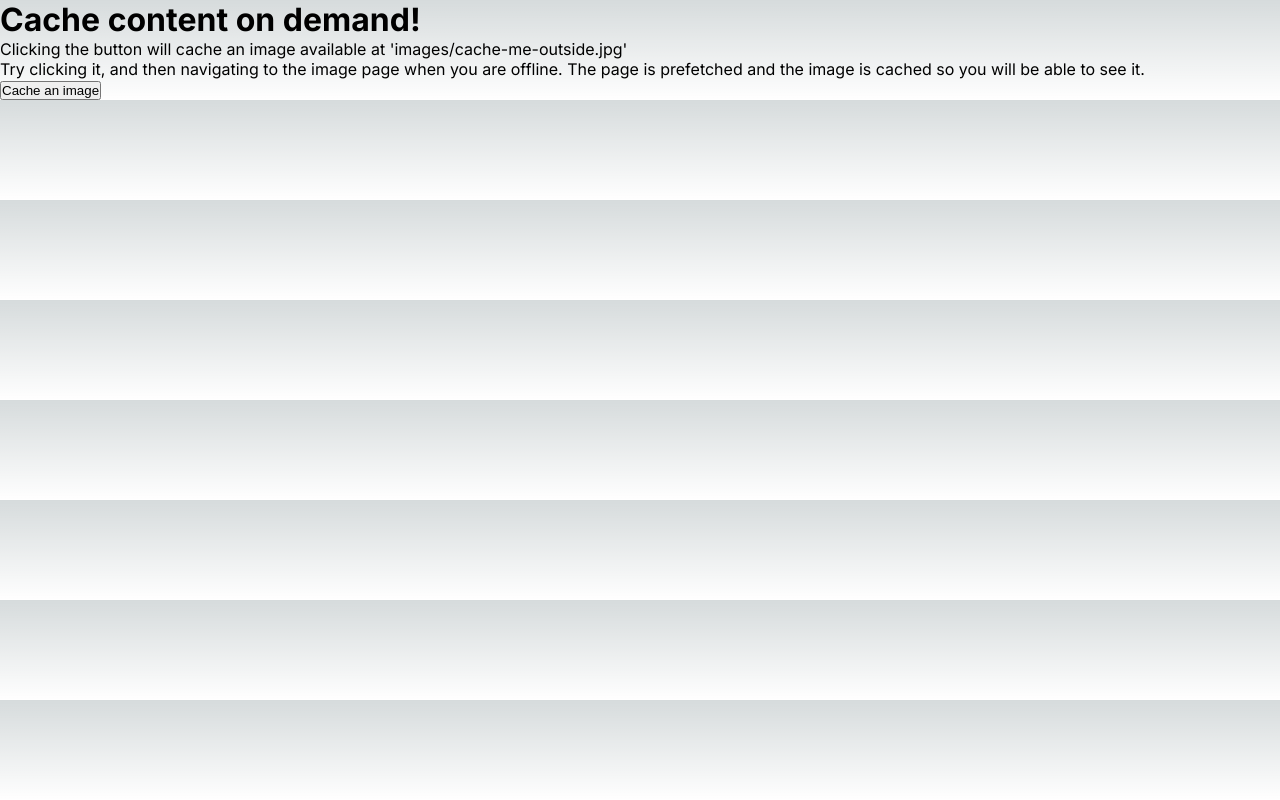
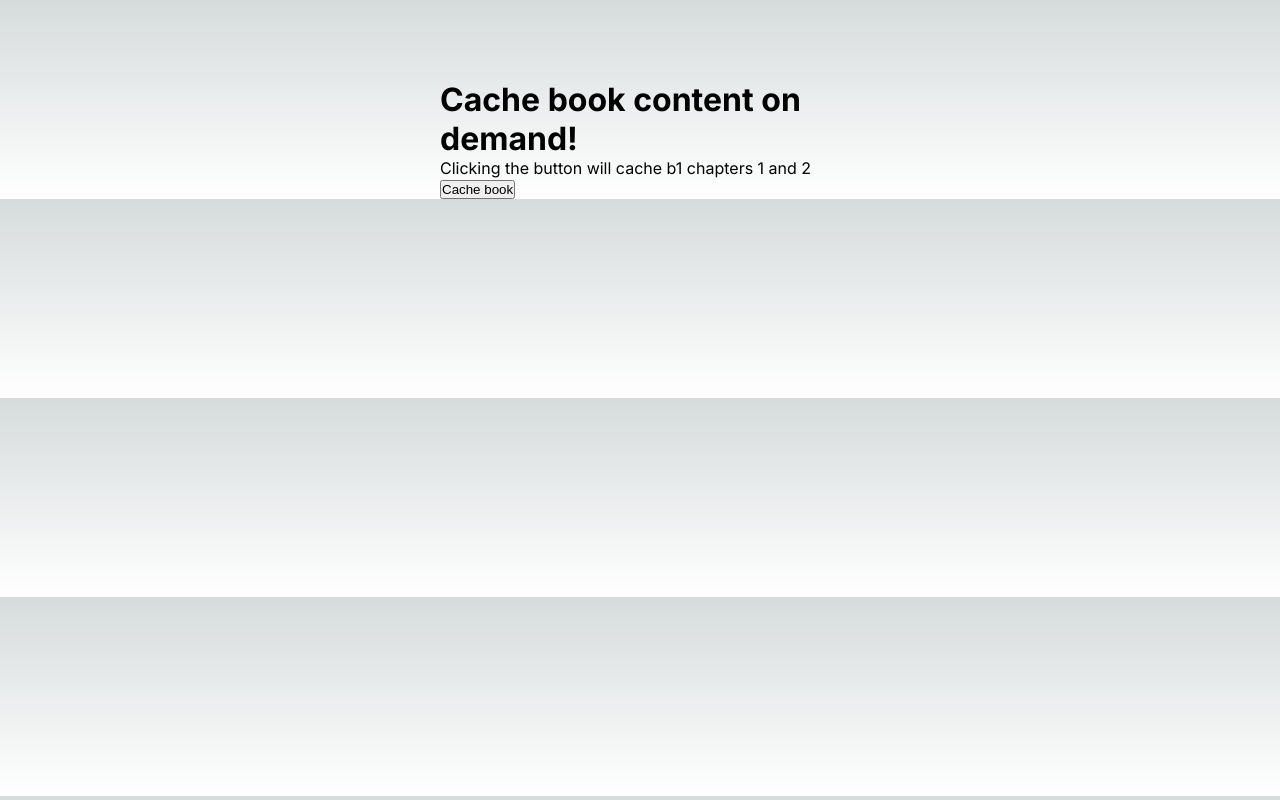
Before and after one commit to guilatrova/pwa-next-dynamic-routes, a Next.js app: page /books/cache in a window 1280 px wide. Built offline with nearby package versions, Linux system fonts and the light colour scheme.

Commit message:
feat: cache json on demand

```diff
--- a/next.config.ts
+++ b/next.config.ts
@@ -3,6 +3,7 @@ import withSerwistInit from '@serwist/next';
 const withSerwist = withSerwistInit({
   swSrc: 'src/app/sw.ts',
   swDest: 'public/sw.js',
+  globPublicPatterns: ['**/*.{html,js,css,svg,png,jpg,jpeg,webp,woff,woff2,ttf,otf}'],
 });
 
 export default withSerwist({
--- a/src/app/books/cache/page.tsx
+++ b/src/app/books/cache/page.tsx
@@ -1,6 +1,5 @@
 'use client';
 
-import Link from 'next/link';
 import { useState } from 'react';
 
 export default function Page() {
@@ -12,27 +11,15 @@ export default function Page() {
   };
 
   return (
-    <div>
-      <h1>Cache content on demand!</h1>
-      <p>Clicking the button will cache an image available at &apos;images/cache-me-outside.jpg&apos;</p>
-      <p>
-        Try clicking it, and then navigating to the image page when you are offline. The page is prefetched and the
-        image is cached so you will be able to see it.
-      </p>
-      <button onClick={cacheContent} className="mt-2">
-        Cache an image
-      </button>
+    <main>
+      <h1>Cache book content on demand!</h1>
+      <p>Clicking the button will cache b1 chapters 1 and 2</p>
+      <button onClick={cacheContent}>Cache book</button>
       {isComplete && (
         <>
-          <p>Image cached!</p>
-          <span>
-            Go offline and navigate to{' '}
-            <Link href="/cache-on-demand/cached" className="inline-block">
-              image page
-            </Link>
-          </span>
+          <p>Book cached cached!</p>
         </>
       )}
-    </div>
+    </main>
   );
 }
--- a/src/app/page.tsx
+++ b/src/app/page.tsx
@@ -5,6 +5,8 @@ import { BOOKS } from './booksMetadata';
 export default function BooksIndex() {
   return (
     <main>
+      <Link href="/books/cache">Cache manually for offline reading</Link>
+
       <h1>Books</h1>
       {Object.entries(BOOKS).map(([bookId, bookData]) => (
         <div key={bookId}>
```
Also changed, not shown: src/app/books/offline/OfflineClientChapter.tsx (+7 -3 lines), src/app/offlineUtils.ts (+12 -0 lines).
